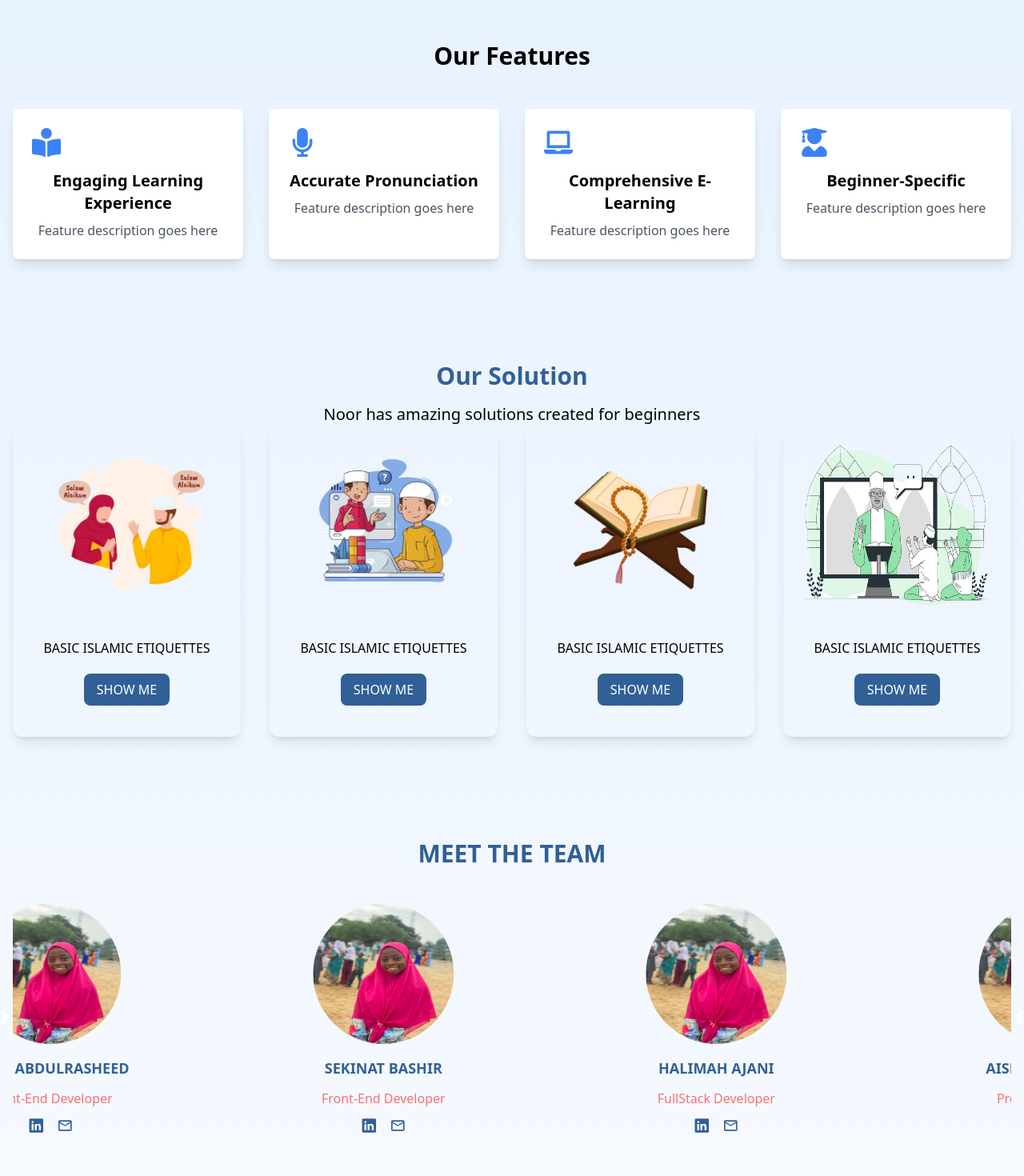
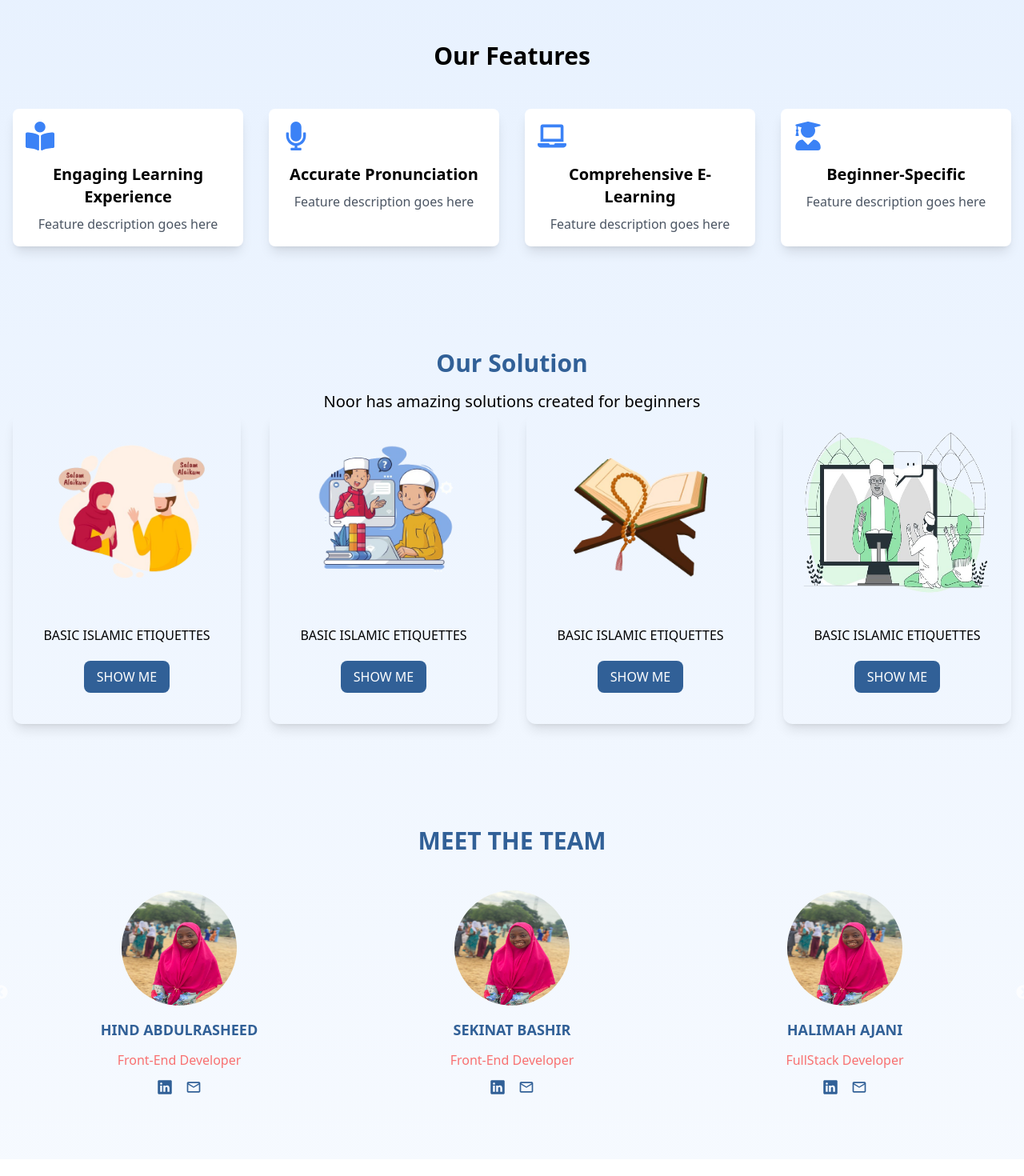
Before and after one commit to NoorByMoon/Noor, a React (Create React App) app: page / in a window 1280 px wide. Shown: the part 1380-2850 px from the top of the page at 80% size. Built offline with nearby package versions, Linux system fonts and the light colour scheme.

Commit message:
working...

```diff
--- a/src/pages/LandingPage/Features.jsx
+++ b/src/pages/LandingPage/Features.jsx
@@ -17,14 +17,16 @@ function Features() {
   return (
     <section className="container mx-auto px-4 py-16" id="features">
       <h2 className="text-3xl font-bold text-center mb-12">Our Features</h2>
-      <div className="grid grid-cols-2 md:grid-cols-4 gap-8">
+      <div className="grid grid-cols-1 sm:grid-cols-2 md:grid-cols-4 gap-8">
         {features.map((feature) => (
           <div
             key={feature.title}
-            className="bg-white rounded-lg shadow-lg p-6 text-center"
+            className="bg-white rounded-lg shadow-lg p-4 text-center"
           >
             <div className="text-4xl mb-4 text-blue-500">{feature.icon}</div>
-            <h3 className="text-xl font-semibold mb-2">{feature.title}</h3>
+            <h3 className="text-xl font-semibold mb-2 break-words">
+              {feature.title}
+            </h3>
             <p className="text-gray-600">Feature description goes here</p>
           </div>
         ))}
--- a/src/pages/LandingPage/Header.jsx
+++ b/src/pages/LandingPage/Header.jsx
@@ -54,12 +54,12 @@ function Header() {
               </a>
             </li>
             <li>
-              <a
-                href="/Dashboard"
+              <Link
+                to="/Dashboard"
                 className="text-gray-600 hover:text-blue-600"
               >
                 Dashboard
-              </a>
+              </Link>
             </li>
           </ul>
         </nav>
@@ -93,12 +93,12 @@ function Header() {
                 </a>
               </li>
               <li>
-                <a
-                  href="/Dashboard"
+                <link
+                  to="/Dashboard"
                   className="text-gray-600 hover:text-blue-600"
                 >
                   Dashboard
-                </a>
+                </link>
               </li>
             </ul>
           </nav>
--- a/src/pages/LandingPage/MeetTheTeam.jsx
+++ b/src/pages/LandingPage/MeetTheTeam.jsx
@@ -1,23 +1,21 @@
-import React from 'react'
+import React from "react";
 import { MdOutlineMailOutline } from "react-icons/md";
 import { IoLogoLinkedin } from "react-icons/io5";
 
-
-
 const MeetTheTeam = ({ image, name, role, link }) => {
   return (
-    <div className="flex flex-col justify-center items-center gap-4 p-4   ">
+    <div className="flex flex-col justify-center items-center gap-4 p-4  mx-auto">
       <div>
-        <img src={image} alt="" className="h-44 w-44 rounded-full mx-auto " />
+        <img
+          src={image}
+          alt={name}
+          className="h-36 w-36 rounded-full mx-auto"
+        />
       </div>
-      <div className="text-center space-y-3    text-[#316097]">
+      <div className="text-center space-y-3 text-[#316097]">
         <h1 className="font-semibold text-lg uppercase">{name}</h1>
         <h6 className="text-base text-red-400">{role}</h6>
         <div className="flex justify-center items-center gap-4">
-          {/* <a href={link}>
-            {" "}
-            <IoLogoLinkedin color="#316097" size={20} />
-          </a> */}
           <IoLogoLinkedin color="#316097" size={20} />
           <MdOutlineMailOutline color="#316097" size={20} />
         </div>
@@ -26,4 +24,4 @@ const MeetTheTeam = ({ image, name, role, link }) => {
   );
 };
 
-export default MeetTheTeam
+export default MeetTheTeam;
--- a/src/pages/LandingPage/Solution.jsx
+++ b/src/pages/LandingPage/Solution.jsx
@@ -22,7 +22,7 @@ const Solution = () => {
             key={index}
             className="container mx-auto px-6 py-6 lg:py-4 rounded-xl shadow-lg flex flex-col items-center gap-5 max-w-1/4 w-full"
           >
-            <img src={solution.Image} alt="" className="lg:h-3/5 h-1/6 mb-2 lg:mb-4" />
+            <img src={solution.Image} alt="" className="lg:h-3/5 h-96 mb-2 lg:mb-4" />
             <p className="uppercase  text-center">{solution.title}</p>
             <button className=" bg-[#316097] rounded-lg text-white py-2 px-4 ">
               SHOW ME
--- a/src/pages/LandingPage/Team.jsx
+++ b/src/pages/LandingPage/Team.jsx
@@ -11,7 +11,6 @@ const Team = () => {
       image: image,
       name: "Aisha Mudathir",
       role: "Product Manager",
-
     },
     {
       image: image,
@@ -42,19 +41,30 @@ const Team = () => {
     slidesToScroll: 1,
     autoplay: true,
     autoplaySpeed: 2000,
+    responsive: [
+      {
+        breakpoint: 1024,
+        settings: {
+          slidesToShow: 2,
+        },
+      },
+      {
+        breakpoint: 768,
+        settings: {
+          slidesToShow: 1,
+        },
+      },
+    ],
   };
 
   return (
-    <div className="container mx-auto px-4 py-16 " id="team">
+    <div className="container mx-auto px-4 py-16 overflow-hidden" id="team">
       <h1 className="text-center text-[#316097] mb-7 font-bold text-3xl uppercase">
         meet the team
       </h1>
       <Slider {...settings}>
         {Teams.map((team, i) => (
-          <div
-            key={i}
-            className="flex gap-5 justify-center flex-col lg:flex-row"
-          >
+          <div key={i}>
             <MeetTheTeam {...team} />
           </div>
         ))}
```
